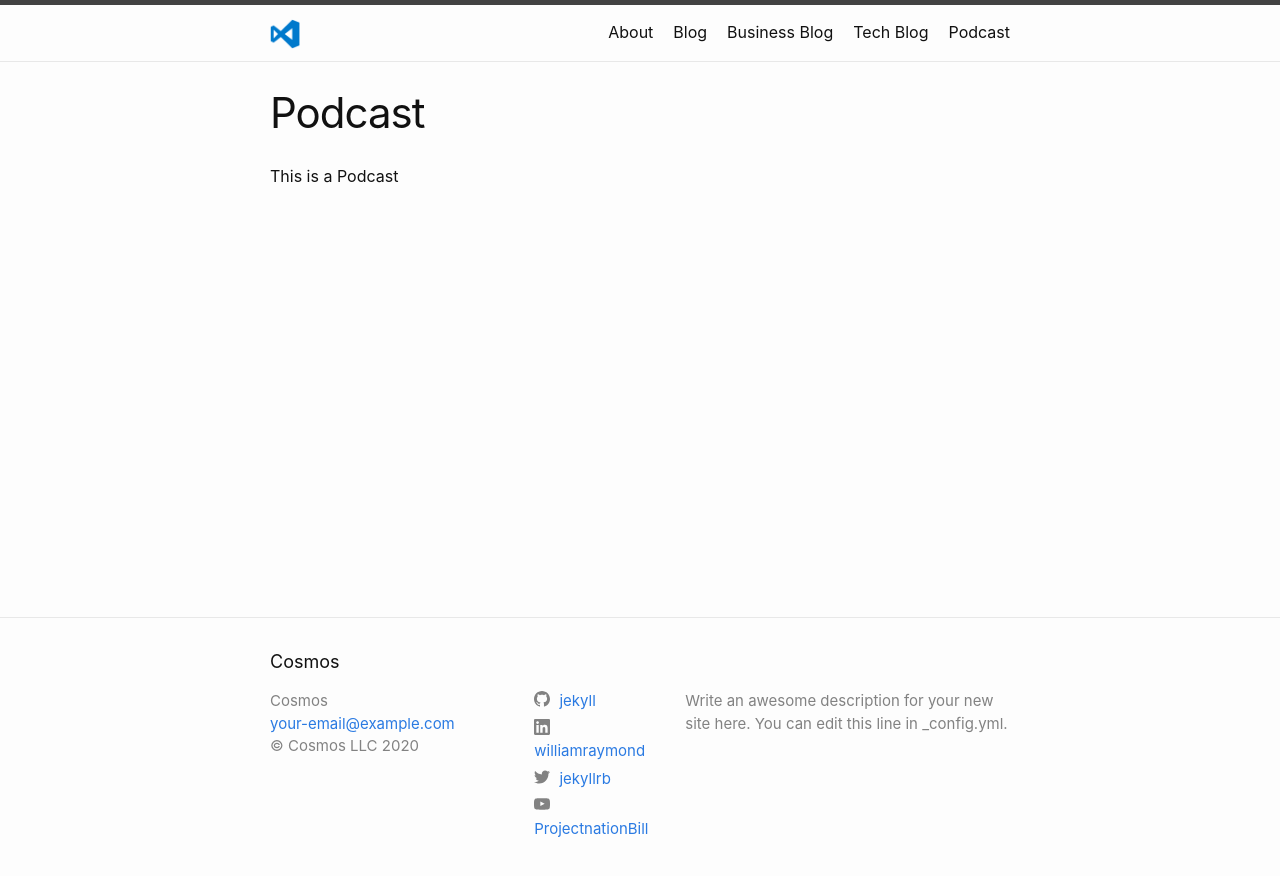
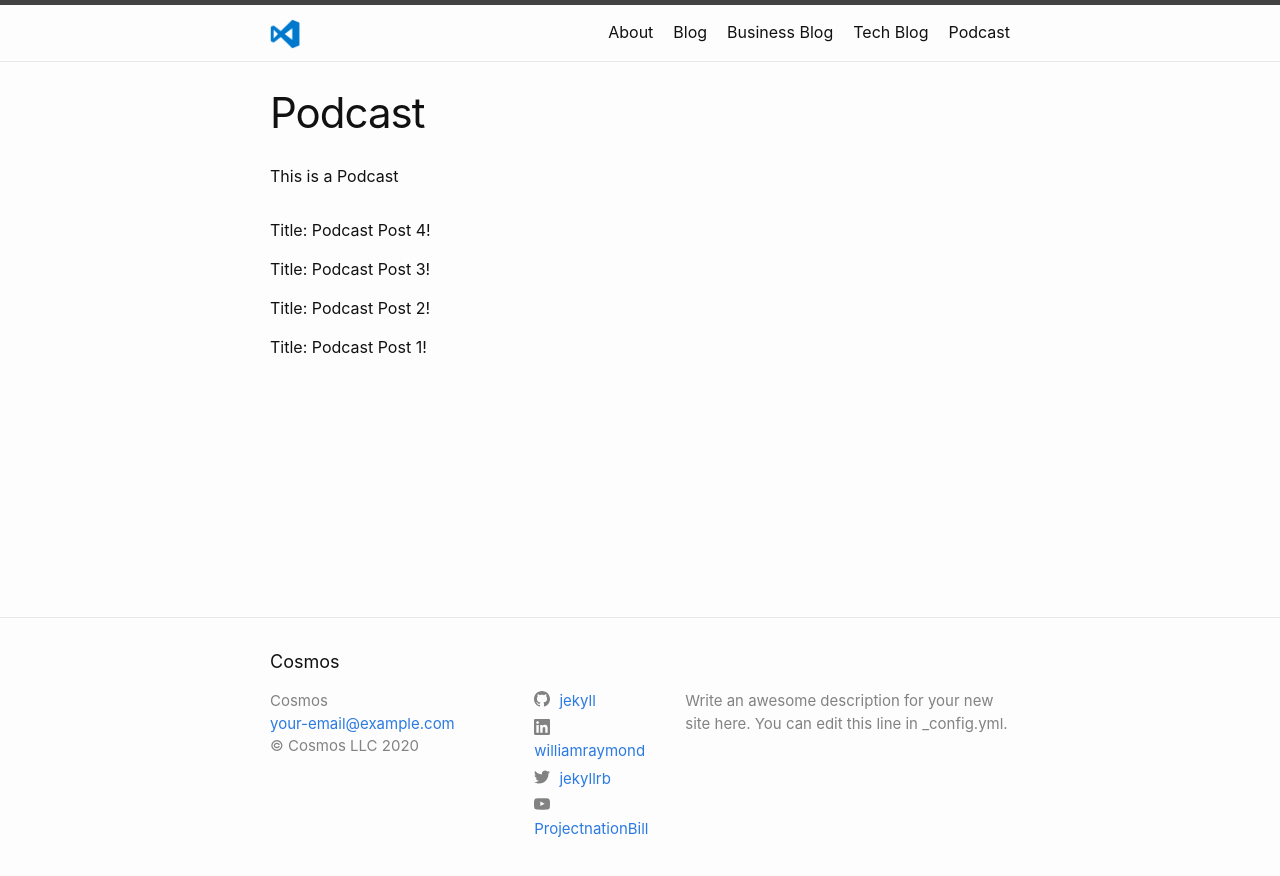
Before and after one commit to sendtodilip/my-blog, a Jekyll site: the page built from feed/podcast.markdown, in a window 1280 px wide. Shown: the top 876 px of the page. Built offline with Jekyll 4.4.1, drawn with Linux system fonts in a browser that asks for light colours.

Commit message:
One Jekyll Feed to rule them all - Part1

```diff
--- /dev/null
+++ b/_includes/feed.html
@@ -0,0 +1,6 @@
+<seciton class="feed">
+    {%- assign feedPosts = site.posts | where: 'categories', feedType -%}
+    {%- for post in feedPosts -%}
+        <p>Title: {{post.title}}</p>
+    {%- endfor -%}
+</seciton>
--- a/_layouts/page.html
+++ b/_layouts/page.html
@@ -13,6 +13,7 @@ layout: default
 
   {%- assign feedType = page.feed-type -%}
   {%- if feedType == "blog" or feedType == "podcast" -%}
+  {% include feed.html %}
   {%- endif -%}
 
 </article>
```
